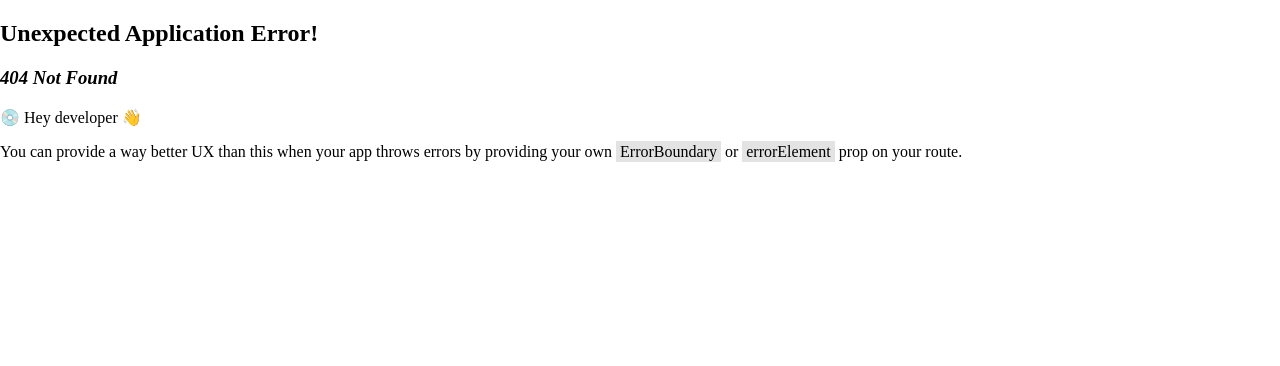
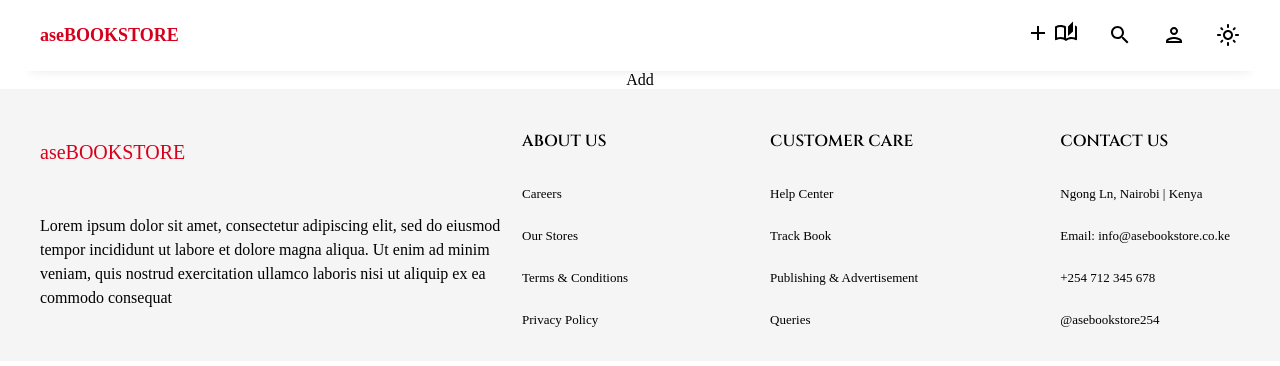
Before and after one commit to Ase020/ase-bookstore-crud-app, a React (Vite) app: page /book/add in a window 1280 px wide. Before the commit this address had no page. Shown: the top 366 px of the page. Built offline with nearby package versions, Linux system fonts and the light colour scheme; a web font is replaced by a local one.

Commit message:
add & edit page setup

```diff
--- a/src/App.jsx
+++ b/src/App.jsx
@@ -1,7 +1,7 @@
 import { createBrowserRouter, RouterProvider } from "react-router-dom";
 
 import "./App.scss";
-import { Book, Edit, Home, Layout } from "./pages";
+import { Add, Book, Edit, Home, Layout } from "./pages";
 
 function App() {
   const router = createBrowserRouter([
@@ -16,6 +16,10 @@ function App() {
         {
           path: "/books/:id",
           element: <Book />,
+        },
+        {
+          path: "/book/add?",
+          element: <Add />,
         },
         {
           path: "/books/:id/edit?",
--- a/src/components/navbar/Navbar.jsx
+++ b/src/components/navbar/Navbar.jsx
@@ -2,8 +2,11 @@ import {
   PersonOutlined,
   SearchOutlined,
   LightModeOutlined,
+  AutoStoriesOutlined,
+  AddOutlined,
   // DarkModeOutlined,
 } from "@mui/icons-material";
+import { Link } from "react-router-dom";
 
 import "./navbar.scss";
 
@@ -26,6 +29,9 @@ const Navbar = () => {
       </a>
 
       <div className="user-bar">
+        <Link className="add" to="book/add">
+          <AddOutlined /> <AutoStoriesOutlined />
+        </Link>
         <SearchOutlined style={{ cursor: "pointer" }} />
         <PersonOutlined style={{ cursor: "pointer" }} />
         <LightModeOutlined style={{ cursor: "pointer" }} />
--- a/src/components/navbar/navbar.scss
+++ b/src/components/navbar/navbar.scss
@@ -20,5 +20,11 @@
     display: flex;
     align-items: center;
     gap: 30px;
+
+    .add {
+      border: none;
+      border-radius: 4px;
+      cursor: pointer;
+    }
   }
 }
--- /dev/null
+++ b/src/pages/add/Add.jsx
@@ -0,0 +1,7 @@
+import "./add.scss";
+
+const Add = () => {
+  return <div>Add</div>;
+};
+
+export default Add;
--- a/src/pages/index.js
+++ b/src/pages/index.js
@@ -1,6 +1,7 @@
 import { default as Book } from "./book/Book";
 import { default as Home } from "./home/Home";
 import { default as Layout } from "./Layout";
+import { default as Add } from "./add/Add";
 import { default as Edit } from "./edit/Edit";
 
-export { Book, Home, Layout, Edit };
+export { Book, Home, Layout, Add, Edit };
```
Also changed, not shown: src/pages/add/add.scss (added).
